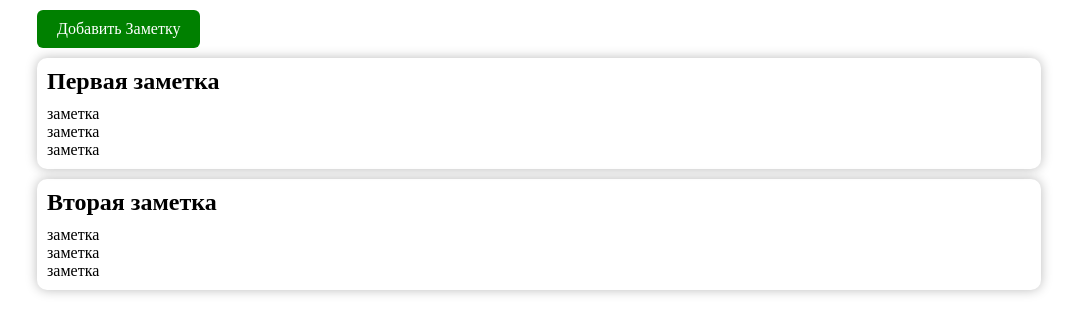
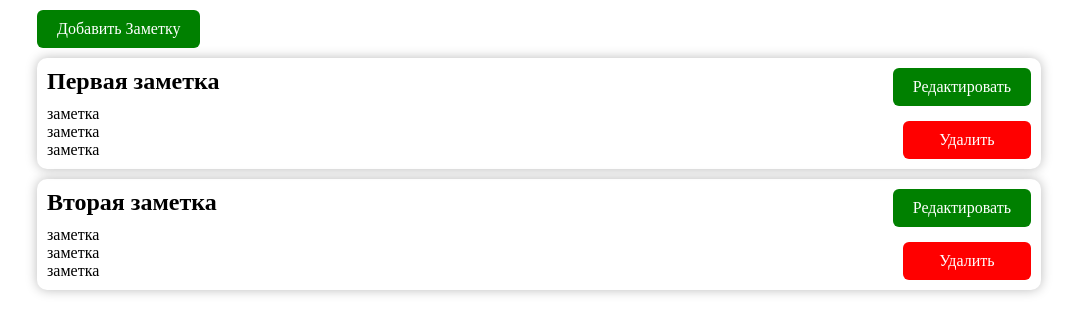
Before and after one commit to PavelHtml/new-test, a Vue app: page / in a window 1280 px wide. Shown: the top 334 px of the page, without its empty margins (101-1178 px from the left). Built offline with nearby package versions, Linux system fonts and the light colour scheme.

Commit message:
add NotePreview

```diff
--- a/src/components/NotePreview.vue
+++ b/src/components/NotePreview.vue
@@ -1,23 +1,40 @@
 <script setup>
-import { defineProps, ref } from 'vue'
+import { mapMutations } from "@/lib";
+import { defineProps, ref } from 'vue';
+import { useRouter } from 'vue-router'
 import PopUp from "@/components/UI/PopUp.vue";
 import Button from "@/components/UI/Button.vue";
 
 defineProps({
   title: String,
-  noteList: Array
+  noteList: Array,
+  noteIndex: Number
 })
 
-const open = ref(false)
+const router = useRouter();
+const open = ref(false);
 
-const closePopUp = (e) => {
-  e.stopPropagation()
+const { deleteNote } = mapMutations()
+const popUpAction = () => {
   open.value = !open.value
 }
+const eventDeleteNote = (index) => {
+  deleteNote(index)
+  popUpAction()
+}
+const editeNote = (index) => {
+  router.push({
+    name: 'todo',
+    params: {
+      id: index
+    }
+  });
+};
 </script>
 
 <template>
-  <div class="note" @click.prevent="closePopUp">
+  <div class="note">
+    <div class="note_content">
       <h2 class="title">{{title}}</h2>
       <ul class="list">
         <template v-for="(noteItem, index) in noteList" :key="$.uid + index">
@@ -25,11 +42,16 @@ const closePopUp = (e) => {
         </template>
       </ul>
     </div>
+    <div class="note_control">
+      <Button text="Редактировать" background="green" class="btn-margin" color="white" @click="editeNote(noteIndex)"></Button>
+      <Button text="Удалить" background="red" color="white" @click="popUpAction"></Button>
+    </div>
+  </div>
   <PopUp :open="open">
     <h3 class="popup_title">Вы действительно хотите удалить заметку?</h3>
     <div class="popup_buttons">
-      <Button text="Продолжить" background="green" color="white" @click="closePopUp"></Button>
-      <Button text="Отменить" background="red" color="white" @click="closePopUp"></Button>
+      <Button text="Удалить" background="green" color="white" @click="eventDeleteNote(noteIndex)"></Button>
+      <Button text="Отменить" background="red" color="white" @click="popUpAction"></Button>
     </div>
   </PopUp>
 </template>
@@ -41,6 +63,14 @@ const closePopUp = (e) => {
   box-shadow: 0 0 12px #bbb;
   margin-top: 10px;
   padding: 10px;
+  display: flex;
+  justify-content: space-between;
+}
+
+.note_control {
+  display: flex;
+  flex-direction: column;
+  justify-content: space-between;
 }
 
 .title {
--- a/src/components/UI/Button.vue
+++ b/src/components/UI/Button.vue
@@ -26,7 +26,12 @@ export default {
   border-radius: 6px;
   padding: 10px 20px;
   font-size: 16px;
+  cursor: pointer;
   color: #000;
+}
+
+.btn:hover {
+  opacity: 0.8;
 }
 
 .btn + .btn {
--- a/src/router/index.js
+++ b/src/router/index.js
@@ -9,11 +9,8 @@ const routes = [
     component: HomeView
   },
   {
-    path: '/about',
-    name: 'about',
-    // route level code-splitting
-    // this generates a separate chunk (about.[hash].js) for this route
-    // which is lazy-loaded when the route is visited.
+    path: '/todo/:id',
+    name: 'todo',
     component: TodoView
   }
 ]
--- a/src/store/index.js
+++ b/src/store/index.js
@@ -17,6 +17,9 @@ export default createStore({
     getNotes: state => state.notes
   },
   mutations: {
+    deleteNote(state, index) {
+      state.notes.splice(index, 1)
+    }
   },
   actions: {
   },
--- a/src/views/HomeView.vue
+++ b/src/views/HomeView.vue
@@ -10,7 +10,7 @@ const { getNotes } = mapGetters()
 <template>
   <div class="home">
     <Button text="Добавить Заметку" color="white" background="green"></Button>
-    <NotePreview  v-for="(note, key) in getNotes" :title="note.title" :note-list="note.list" :key="key" />
+    <NotePreview  v-for="(note, index) in getNotes" :title="note.title" :note-list="note.list" :note-index="index" :key="index" />
   </div>
 </template>
 
--- a/src/views/TodoView.vue
+++ b/src/views/TodoView.vue
@@ -1,3 +1,7 @@
+<script setup>
+
+</script>
+
 <template>
   <div class="about">
     <h1>This is an about page</h1>
```
Lines whose indentation alone changed are shown as unchanged.
